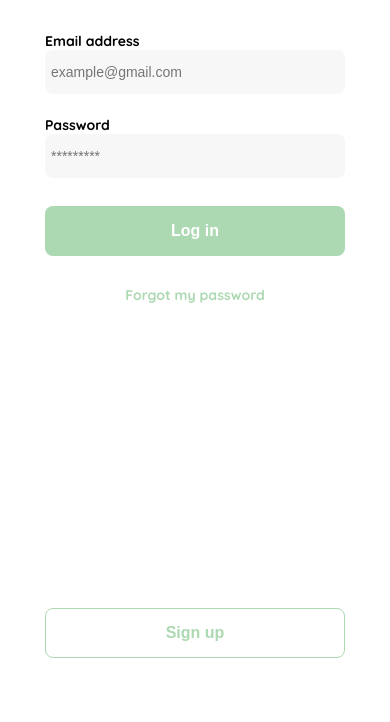
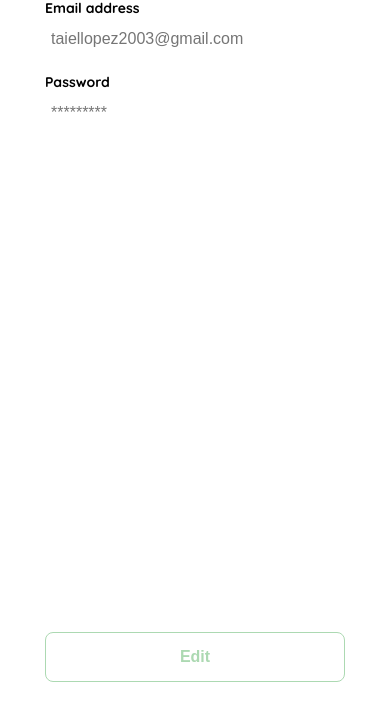
Before and after one commit to TaielLopez/Front-end_developer_Practico, a plain HTML site: page index.html in a window 390 px wide. Shown: the part 122-844 px from the top of the page. Drawn offline with Linux system fonts and the light colour scheme.

Commit message:
My account

```diff
--- a/index.html
+++ b/index.html
@@ -8,25 +8,25 @@
     <link rel="preconnect" href="https://fonts.gstatic.com" crossorigin>
     <link href="https://fonts.googleapis.com/css2?family=Quicksand:wght@300;500;700&display=swap" rel="stylesheet">
     <title>YardSale</title>
-    <link rel="stylesheet" href="./styles/clase3.css">
+    <link rel="stylesheet" href="./styles/clase4.css">
 </head>
 <body>
     <div class="login">
         <div class="form-container">
-            <img src="./logos/logo_yard_sale.svg" alt="logo" class="logo">
+            <h1 class="title">My account</h1>
+            <form action="/" class="form">
+                <div>
+                    <label for="name" class="label">Name</label>
+                    <input type="text" id="name" class="input input-name" placeholder="Taiel Lopez">
+                    <label for="email" class="label">Email address</label>
+                    <input type="text" id="email" class="input input-email" placeholder="taiellopez2003@gmail.com">
 
-            <form action="/" class="form">
-                <label for="email" class="label">Email address</label>
-                <input type="text" id="email" class="input input-email" placeholder="example@gmail.com">
+                    <label for="password" class="label">Password</label>
+                    <input type="text" id="password" class="input input-password" placeholder="*********">
+                </div>
 
-                <label for="password" class="label">Password</label>
-                <input type="password" id="password" class="input input-password" placeholder="*********">
-
-                <input type="submit" value="Log in" class="primary-button login-button">
-
-                <a href="/">Forgot my password</a>
+                <input type="submit" value="Edit" class="primary-button">
             </form>
-            <input type="submit" value="Sign up" class="secondary-button signup-button">
         </div>
     </div>
 </body>
--- a/styles/clase3.scss
+++ b/styles/clase4.scss
@@ -1,4 +1,3 @@
-
 :root{
 
     --very-light-pink: #c7c7c7;
@@ -25,7 +24,6 @@ body{
     display: grid;
     grid-template-rows: auto 1fr auto;
     width: 300px;
-
 }
 .logo{
     width: 200px;
@@ -33,9 +31,15 @@ body{
     justify-self: center;
     display: none;
 }
+.title{
+    font-size: var(--lg);
+    text-align: start;
+    margin-bottom: 12px;
+}
+
 .label{
     font-size: var(--sm);
-    font-weight:bold;
+    font-weight: bold;
     margin-bottom: 4pox;
 }
 .input  {
@@ -43,42 +47,34 @@ body{
     border: none;
     border-radius: 8px;
     height: 32px;
-    font-size: var(--sm);
-    color: var(--very-light-pink);
+    font-size: var(--md);
     padding: 6px;
     margin-bottom: 12px;
+    &-name{
+        margin-bottom: 12px;
+        background: none;
+    }
     &-email{
-        margin-bottom: 22px;
+        margin-bottom: 12px;
+        background: none;
+
+    }
+    &-password{
+        margin-bottom: 12px;
+        background: none;
+
     }
 }
 .form{
     display: flex;
     flex-direction: column;
-    & a{
-        color: var(--hospital-green);
-        text-decoration: none;
-        font-size: var(--sm);
-        font-weight: bold;
-        text-align: center;
-        margin-bottom: 54px;
+    & div{
+        display: flex;
+        flex-direction: column;
     }
 }
 .primary-button{
-    background-color: var(--hospital-green);
-    border-radius: 8px;
-    border: none;
-    color: var(--white);
-    width: 100%;
-    cursor: pointer;
-    font-size: var(--md);
-    font-weight: bold;
-    height: 50px;
-}
-.login-button{
-    margin-bottom: 30px;
-    margin-top: 16px;
-}
-.secondary-button{
+
     background-color: var(--white);
     border-radius: 8px;
     border: 1px solid var(--hospital-green);
@@ -88,23 +84,22 @@ body{
     font-size: var(--md);
     font-weight: bold;
     height: 50px;
+    margin-bottom: 40px;
+
 }
-
+.login-button{
+    margin-top: 14px;
+    margin-bottom: 30px;
+}
 @media(max-width:640px){
     .logo{
         display: block;
     }
-
-    .secondary-button{
-        background-color: var(--white);
-        border-radius: 8px;
-        border: 1px solid var(--hospital-green);
-        color: var(--hospital-green);
-        width: 100%;
-        cursor: pointer;
-        font-size: var(--md);
-        font-weight: bold;
-        height: 50px;
-        margin-top: 250px;
+    .form{
+        height: 100%;
+        justify-content: space-between;
+        &-container{
+            height: 100%;
+        }
     }
 }
```
Also changed, not shown: clase3.html (added, +33 -0 lines), styles/clase4.css, 1 other file.
